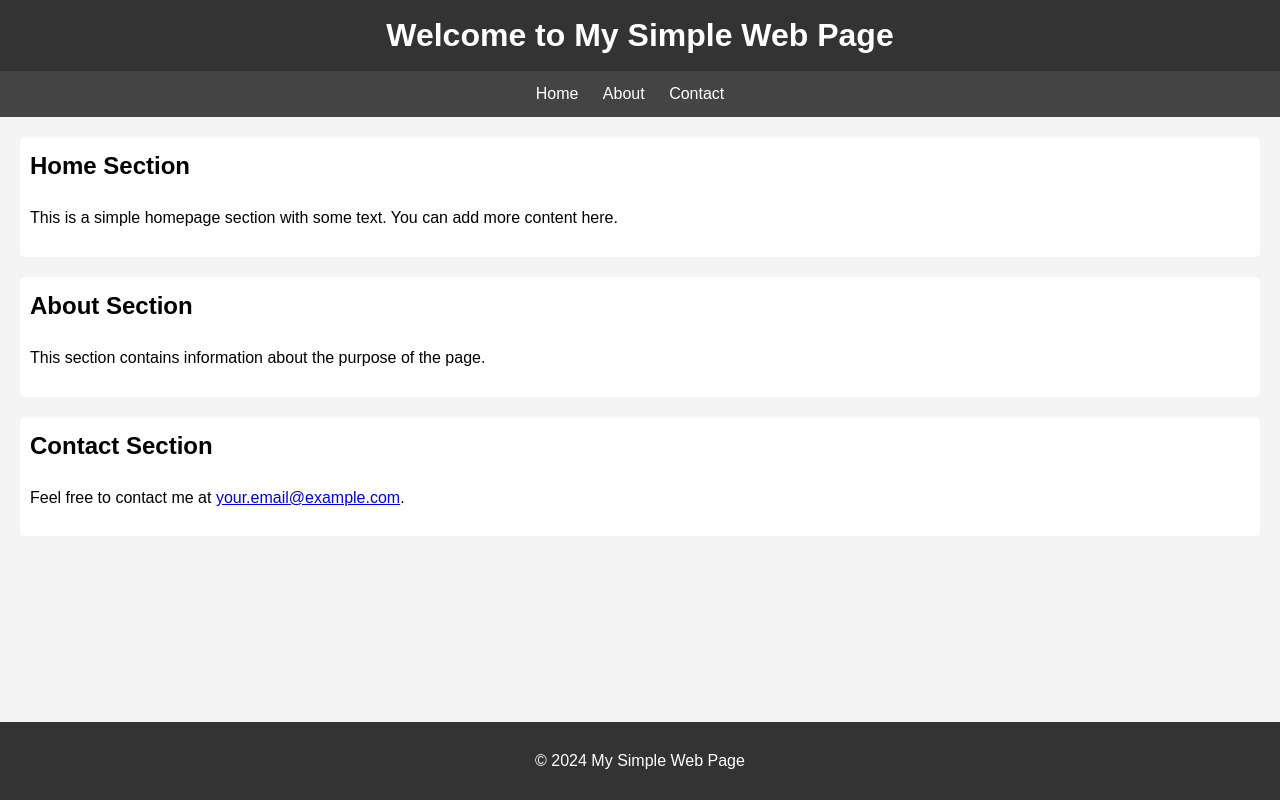
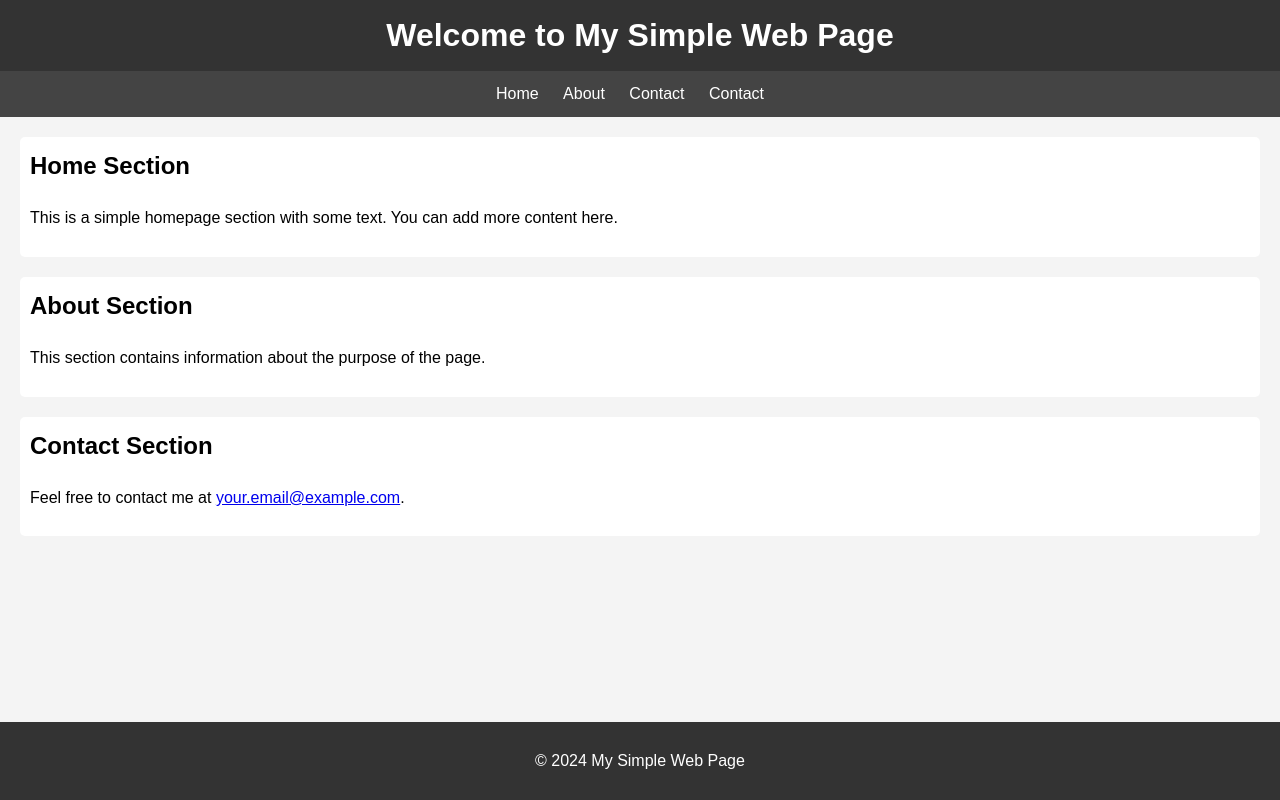
Before and after one commit to sathinduwimalarathne/my-website, a plain HTML site: page index.html in a window 1280 px wide. Drawn offline with Linux system fonts and the light colour scheme.

Commit message:
Did some changes

```diff
--- a/index.html
+++ b/index.html
@@ -17,6 +17,7 @@
             <li><a href="#home">Home</a></li>
             <li><a href="#about">About</a></li>
             <li><a href="#contact">Contact</a></li>
+            <li><a href="#gallery">Contact</a></li>
         </ul>
     </nav>
 
```
Also changed, not shown: script.txt (added).
